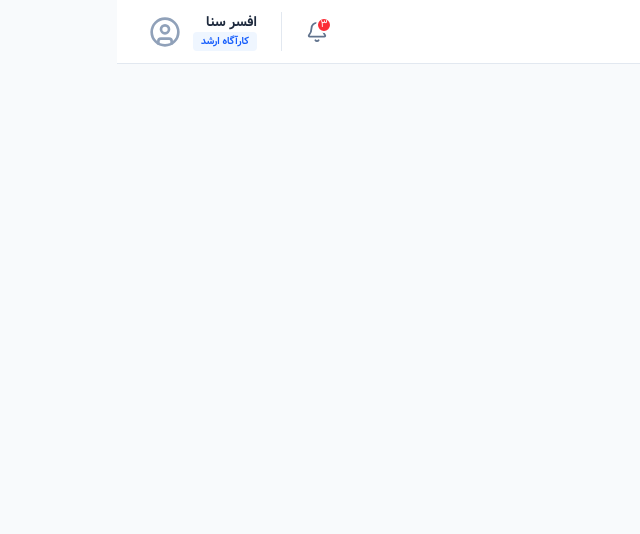
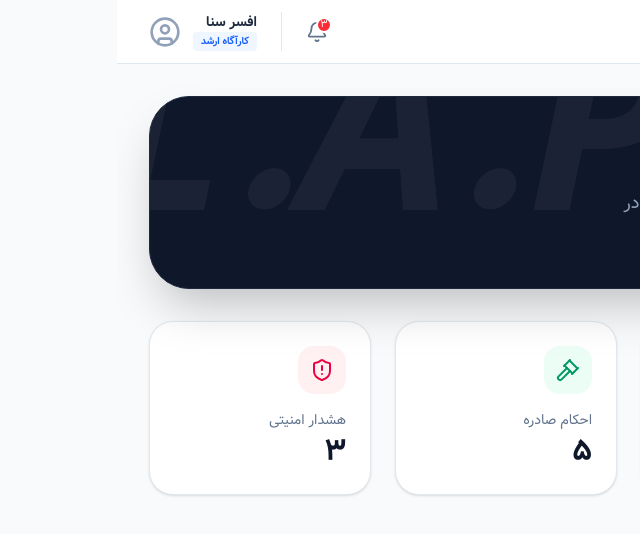
Before and after one commit to mobinaheidari/la-noire-police-system, a Next.js app in the folder frontend/: page /dashboard in a window 1280 px wide. Shown: the top 534 px of the page, without its empty margins (640-1280 px from the left). Built offline with nearby package versions, Linux system fonts and the light colour scheme.

Commit message:
feat: implement dynamic dashboard overview with animated stat cards

```diff
--- a/frontend/src/app/(dashboard)/dashboard/page.tsx
+++ b/frontend/src/app/(dashboard)/dashboard/page.tsx
@@ -1,8 +1,48 @@
+"use client";
+import { useAuthStore } from '@/features/auth/authStore';
+import { FileText, Users, Gavel, Activity, ShieldAlert } from 'lucide-react';
+
 export default function DashboardPage() {
+  const user = useAuthStore((state) => state.user);
+
+  const stats = [
+    { label: 'پرونده‌های فعال', value: '۱۲', icon: FileText, color: 'text-blue-600', bg: 'bg-blue-50' },
+    { label: 'مظنونین تحت نظر', value: '۴۸', icon: Users, color: 'text-amber-600', bg: 'bg-amber-50' },
+    { label: 'احکام صادره', value: '۵', icon: Gavel, color: 'text-emerald-600', bg: 'bg-emerald-50' },
+    { label: 'هشدار امنیتی', value: '۳', icon: ShieldAlert, color: 'text-rose-600', bg: 'bg-rose-50' },
+  ];
+
   return (
-    <div>
-      <h1 className="text-2xl font-bold text-slate-800">مرکز فرماندهی</h1>
-      <p className="text-slate-500 mt-2">خوش آمدید افسر. پرونده‌های جاری را از منوی سمت راست مدیریت کنید.</p>
+    <div className="space-y-8 animate-in fade-in duration-500">
+      {/* بنر خوش‌آمدگویی پلیسی */}
+      <div className="bg-slate-900 rounded-[2.5rem] p-10 text-white relative overflow-hidden shadow-2xl border border-slate-800">
+        <div className="relative z-10">
+          <h1 className="text-3xl font-bold">
+            خوش آمدید، افسر {user?.first_name || 'محترم'}
+          </h1>
+          <p className="mt-4 text-slate-400 max-w-md leading-relaxed text-lg">
+            تمامی واحدها در حالت آماده‌باش هستند. گزارش‌های جدید در بخش پرونده‌ها منتظر بررسی شماست.
+          </p>
+        </div>
+
+        {/* واترمارک پشت زمینه برای قشنگی */}
+        <div className="absolute left-[-5%] bottom-[-20%] text-[15rem] font-black opacity-5 select-none italic">
+          L.A.P.D
+        </div>
+      </div>
+
+      {/* شبکه کارت‌های آمار */}
+      <div className="grid grid-cols-1 md:grid-cols-2 lg:grid-cols-4 gap-6">
+        {stats.map((stat, index) => (
+          <div key={index} className="bg-white p-6 rounded-3xl border border-slate-200 shadow-sm hover:shadow-md transition-all hover:-translate-y-1">
+            <div className={`w-12 h-12 ${stat.bg} ${stat.color} rounded-2xl flex items-center justify-center mb-4`}>
+              <stat.icon size={24} />
+            </div>
+            <p className="text-slate-500 text-sm font-medium">{stat.label}</p>
+            <h3 className="text-3xl font-bold mt-1 text-slate-900">{stat.value}</h3>
+          </div>
+        ))}
+      </div>
     </div>
   );
 }
```
